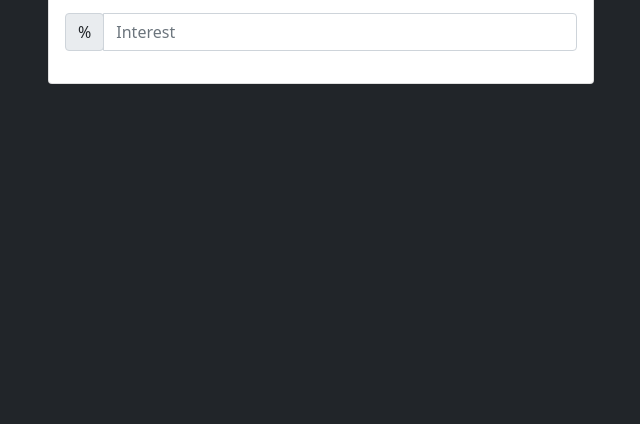
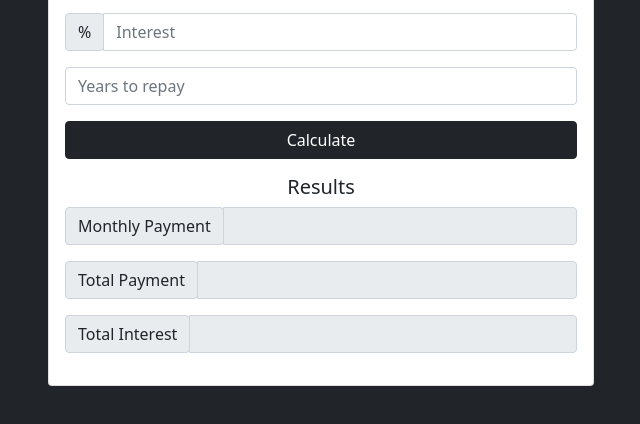
Before and after one commit to sattvikpalta/vanilla.js-projects, a plain HTML site: page loan-calculator/index.html in a window 1280 px wide. Shown: the part 188-612 px from the top of the page, without its empty margins (319-959 px from the left). Drawn offline with nearby package versions, Linux system fonts and the light colour scheme.

Commit message:
Loan Calculator

```diff
--- a/loan-calculator/index.html
+++ b/loan-calculator/index.html
@@ -36,7 +36,52 @@
                 <input type="number" class="form-control" id="interest" placeholder="Interest">
               </div>
             </div>
+            <div class="form-group mb-3">
+              <input type="number" class="form-control" id="years" placeholder="Years to repay">
+            </div>
+            <div class="form-group d-grid gap-2 mb-3">
+              <input type="submit" value="Calculate" class="btn btn-dark">
+            </div>
           </form>
+
+          <!-- LOADER -->
+          <!--
+          <div class="loading">
+            <img src="img/loading.gif">
+          </div>
+        -->
+
+          <!-- RESULTS -->
+          <div class="results">
+            <h5>Results</h5>
+            <div class="form-group">
+              <div class="input-group mb-3">
+                <div class="input-group-prepend">
+                  <span class="input-group-text">Monthly Payment</span>
+                </div>
+                <input type="number" class="form-control" id="monthly-payment" disabled>
+              </div>
+            </div>
+
+            <div class="form-group">
+              <div class="input-group mb-3">
+                <div class="input-group-prepend">
+                  <span class="input-group-text">Total Payment</span>
+                </div>
+                <input type="number" class="form-control" id="total-payment" disabled>
+              </div>
+            </div>
+
+            <div class="form-group">
+              <div class="input-group mb-3">
+                <div class="input-group-prepend">
+                  <span class="input-group-text">Total Interest</span>
+                </div>
+                <input type="number" class="form-control" id="total-interest" disabled>
+              </div>
+            </div>
+
+          </div>
         </div>
       </div>
     </div>
@@ -53,6 +98,9 @@
     <script src="https://cdn.jsdelivr.net/npm/@popperjs/core@2.9.2/dist/umd/popper.min.js" integrity="sha384-IQsoLXl5PILFhosVNubq5LC7Qb9DXgDA9i+tQ8Zj3iwWAwPtgFTxbJ8NT4GN1R8p" crossorigin="anonymous"></script>
     <script src="https://cdn.jsdelivr.net/npm/bootstrap@5.0.2/dist/js/bootstrap.min.js" integrity="sha384-cVKIPhGWiC2Al4u+LWgxfKTRIcfu0JTxR+EQDz/bgldoEyl4H0zUF0QKbrJ0EcQF" crossorigin="anonymous"></script>
     -->
+
+  <script src="app.js"></script>
+
 </body>
 
 </html>
```
